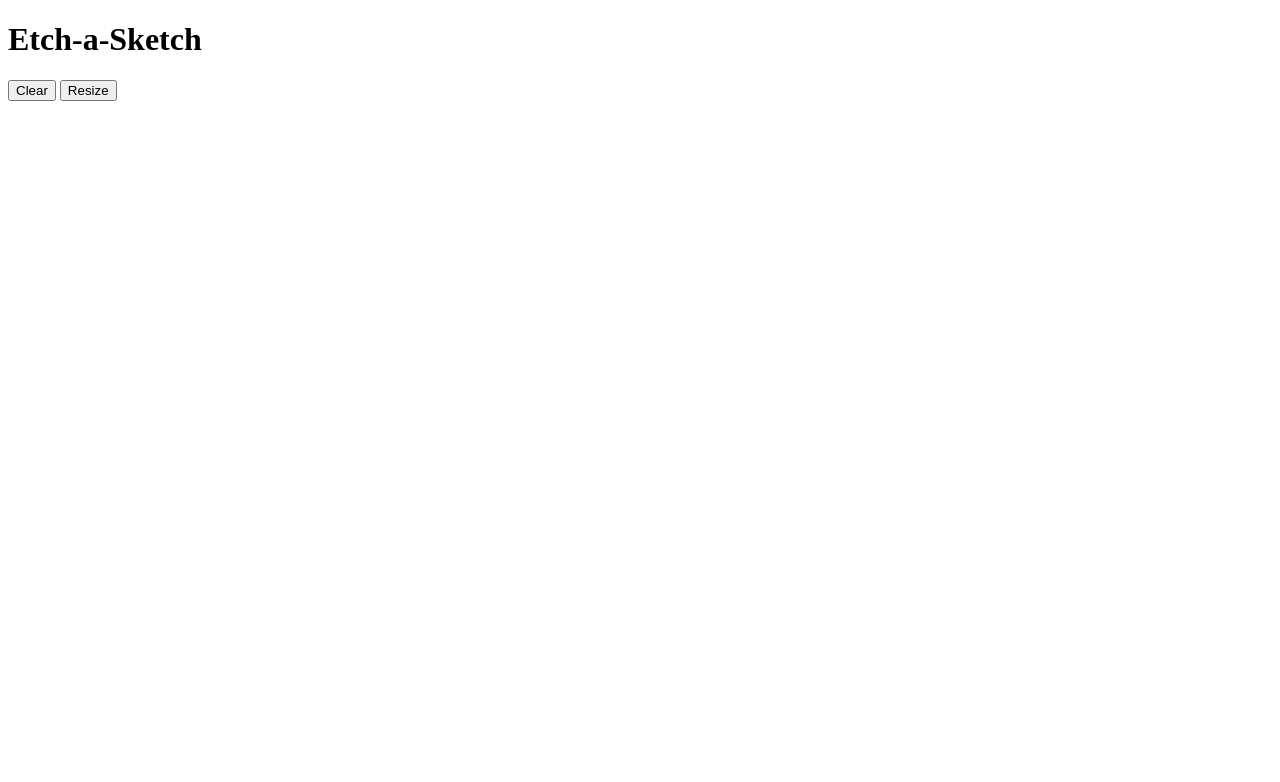
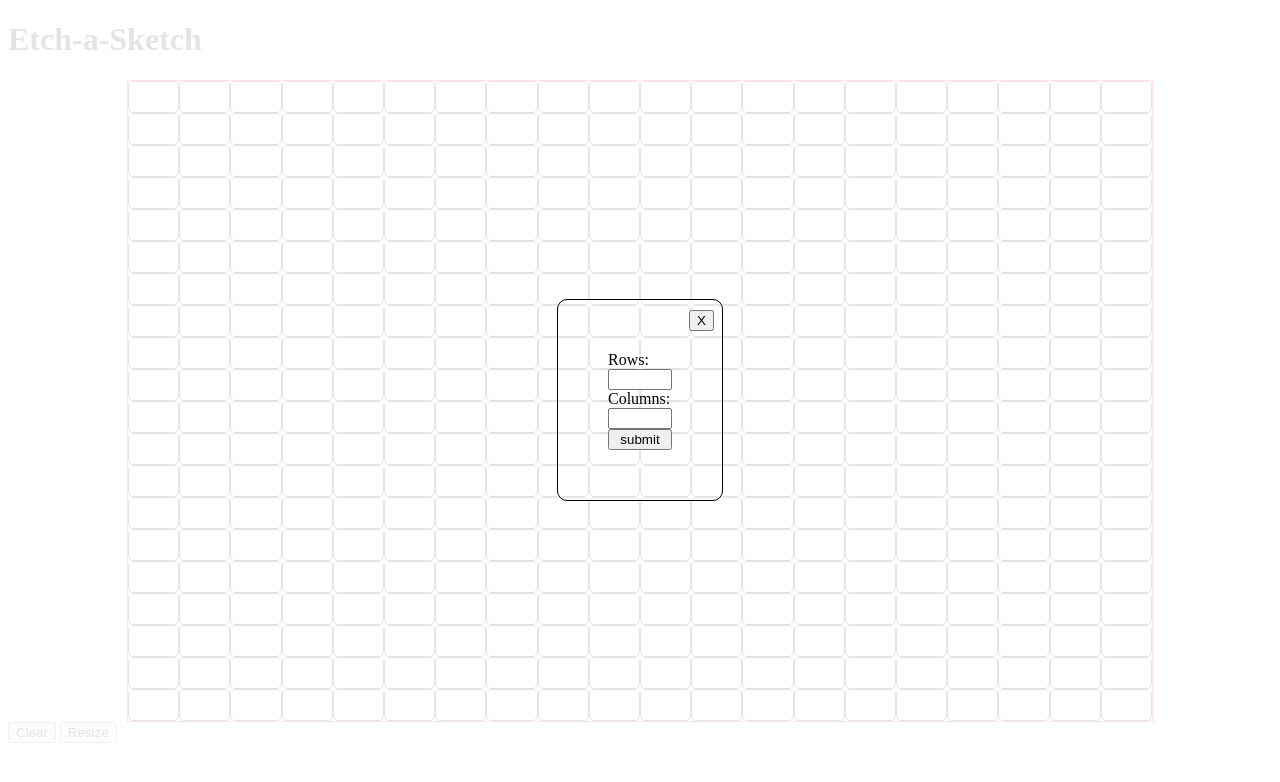
Before and after one commit to TabasKo0/etch-a-sketch, a plain HTML site: page index.html in a window 1280 px wide. Both pictures are taken after a click on the button "Resize". Drawn offline with Linux system fonts and the light colour scheme.

Commit message:
base game complete

```diff
--- a/index.html
+++ b/index.html
@@ -13,9 +13,18 @@
             <div class="sketch-grid"></div>
         </div>
         <div class="controls">
-            <button class="clear-button">Clear</button>
-            <button class="resize-button">Resize</button>
+            <button id="clear">Clear</button>
+            <button id="resize">Resize</button>
         </div>
+    </div>
+    <div class="resize hide">
+        <button id="close">X</button>
+        <label for="rows">Rows:</label>
+        <input type="number" id="rows" name="rows" min="10" max="100">
+        <label for="columns">Columns:</label>
+        <input type="number" id="columns" name="columns" min="10" max="100">
+        <div class="error"></div>
+        <button id="submit">submit</button>
     </div>
     <script src="script.js"></script>
 </body>
--- a/script.js
+++ b/script.js
@@ -0,0 +1,64 @@
+let r = 20;
+let c = 20;
+
+const grid = document.querySelector(".sketch-grid");
+const err = document.querySelector(".error");
+
+const rowin = document.getElementById("rows");
+const colin = document.getElementById("columns");
+const submit = document.getElementById("submit");
+
+const close = document.getElementById("close");
+close.addEventListener("click", function(){
+    document.querySelector(".resize").classList.toggle("hide");
+    document.querySelector(".container").classList.toggle("hide1");
+});
+
+const open = document.getElementById("resize");
+open.addEventListener("click", function(){
+    document.querySelector(".resize").classList.toggle("hide");
+    document.querySelector(".container").classList.toggle("hide1");
+});
+
+
+submit.addEventListener("click", function(){
+    if ( rowin.value >= 10 && rowin.value <= 100 && colin.value >= 10 && colin.value <= 100){
+        r = parseInt(rowin.value);
+        c = parseInt(colin.value);
+        grid.replaceChildren(); // clears everything
+
+        createGrid();
+        document.querySelector(".resize").classList.toggle("hide");
+        document.querySelector(".container").classList.toggle("hide1");
+    }
+    else {
+        err.textContent = "Please enter a number between 10 and 100";
+    }
+});
+
+function createGrid(){
+    for(i=1;i<=c;i++){
+        const row = document.createElement(`row${i}`)
+        row.classList.add("sketch-row");
+        for(j=1;j<=r;j++){
+            const div = document.createElement(`cell${i}-${j}`);
+        div.classList.add("sketch-cell");
+        row.appendChild(div);
+        div.classList.add("rat");
+        div.addEventListener("mouseover", function(){
+            div.style.backgroundColor = "black";
+        });
+        //div.textContent = `${i}${j}`;
+    }
+    grid.appendChild(row);
+}};
+createGrid();
+const clr = document.querySelector("#clear");
+clr.addEventListener("click", function(){
+    for(i=1;i<=c;i++){
+        for(j=1;j<=r;j++){
+            const div = document.querySelector(`cell${i}-${j}`);
+            div.style.backgroundColor = "white";
+        }
+    }
+});
--- a/styles.css
+++ b/styles.css
@@ -0,0 +1,71 @@
+:root {
+    --cells:16;
+}
+.container {
+    z-index: 0;
+}
+.sketch-grid {
+    display: flex;
+    flex-direction: column;
+    justify-content: space-evenly;
+    border: 1px solid rgb(255, 0, 0);
+    height: 80vh;
+    width: 80vw;
+}
+.sketch-container{
+    display: flex;
+    justify-content: center;
+
+}
+
+.sketch-cell {
+    background-color: white;
+    border-radius: 5px;
+    border: 1px solid black;
+    width:100%;
+}
+.sketch-row {
+    display: flex;
+    justify-content: space-evenly;
+    height:100%;
+}
+
+.resize{
+    display: flex;
+    justify-content: center;
+    flex-direction: column;
+    align-self: center;
+    z-index: 1;
+    position: absolute;
+    bottom: 50%;
+    left: 50%;
+    transform: translate(-50%, 50%);
+    border: 1px solid black;
+    border-radius: 10px;
+    height: 100px;
+    width: auto;
+    padding: 50px;
+    padding:50px;
+}
+
+#rows{
+    color:pink;
+}
+#columns{
+    color: pink;
+}
+
+.hide{
+    opacity: 0%;
+    pointer-events: none;
+}
+.hide1{
+    opacity: 10%;
+    pointer-events: none;
+}
+
+#close {
+    position:fixed;
+    top:5%;
+    right: 5%;
+}
```
